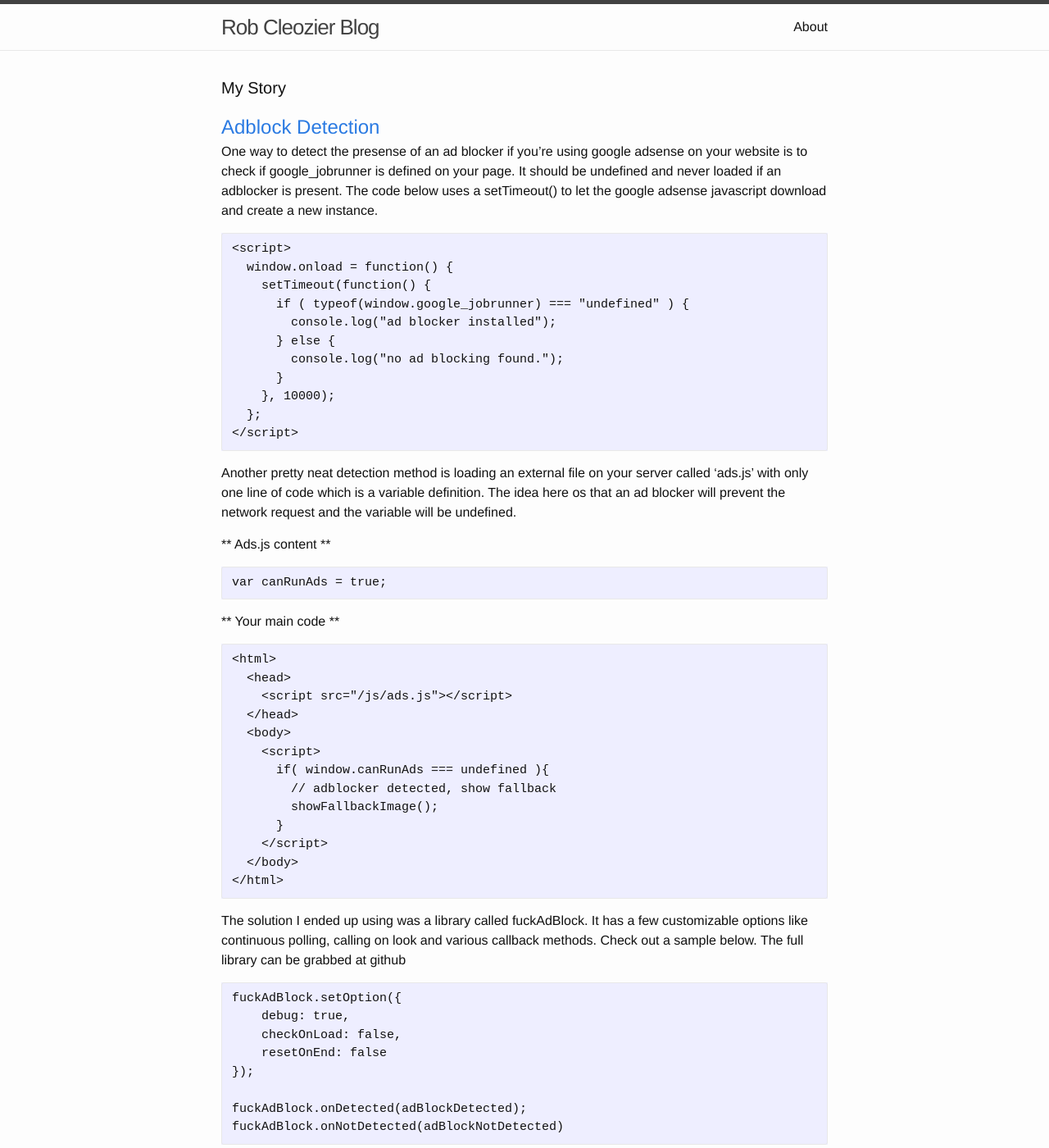
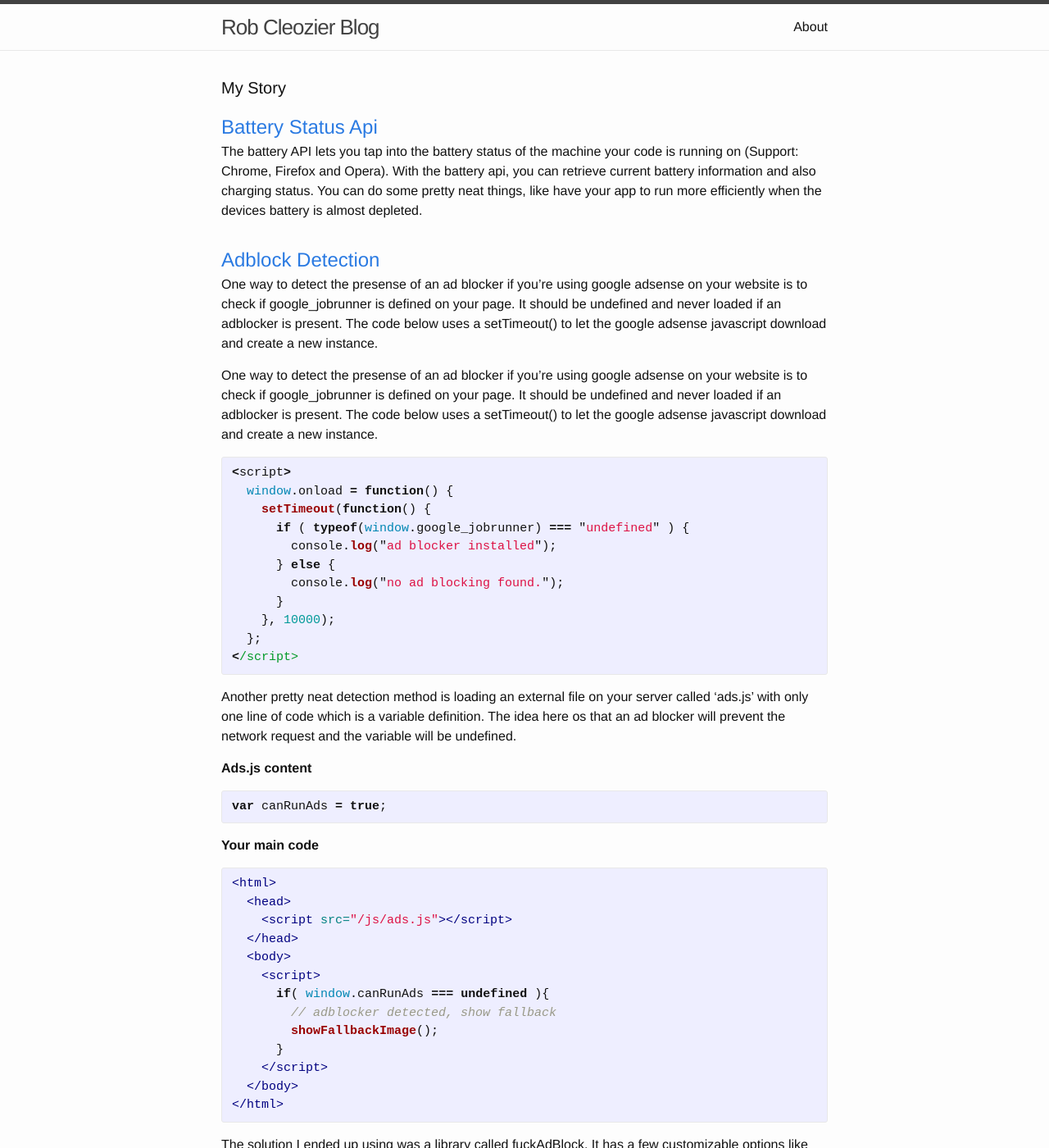
Before and after one commit to rcleozier/personal-site-jekyll, a Jekyll site: the page built from index.html, in a window 1280 px wide and 1400 px high. Shown: the whole window at 82% size. Built offline with Jekyll 4.4.1, drawn with Linux system fonts in a browser that asks for light colours; some of the changed text lies outside the part shown.

Commit message:
New posts. Deleted old post

```diff
--- a/_posts/2015-12-09-what-is-a-polyfill.markdown
+++ b/_posts/2015-12-09-what-is-a-polyfill.markdown
@@ -11,7 +11,7 @@
 
 A polyfill is added functionality that provides a fall back for features that may not be supported by a browser. If the browser doesn't support an Api, then the polyfill installs its own implementation. Also a polyfill can be written in another language and is not just limited to Javascript. A shim is often used interchangeably to define a polyfill but whats a shim?
 
-** A Shim **
+**A Shim**
 
 A shim, on the other hand, refers to any piece of code that performs interception of an API call and provides a layer of abstraction. It isn't necessarily restricted to a web application or HTML5/CSS3.
 
--- /dev/null
+++ b/_posts/2015-12-14-battery-status-api.markdown
@@ -0,0 +1,51 @@
+---
+layout: post
+title:  "Battery Status Api"
+date:   2015-12-14 7:16:00 -0500
+categories: javascript
+---
+
+The battery API lets you tap into the battery status of the machine your code is running on (Support: Chrome, Firefox and Opera). With the battery api, you can retrieve current battery information and also charging status.
+You can do some pretty neat things, like have your app to run more efficiently when the devices battery is almost depleted.
+
+##### Battery Promise
+
+{% highlight javascript %
+  navigator.getBattery().then(function(battery) {
+    // battery.chargingTime
+    // battery.dischargingTime
+    // battery.charging
+    // battery.level
+  });
+{% endhighlight %}
+
+
+##### Battery Events
+
+There are also  battery events that you can listen to. These events are for when the battery charging status has changed, battery level has changed, charging total time has changed and finally disacharging time has changed.
+
+{% highlight javascript %
+  // Charing time change
+  battery.addEventListener('chargingtimechange', function() {
+    // battery.chargingTime "seconds"
+  });
+
+  // Discharging time change
+  battery.addEventListener('dischargingtimechange', function() {
+    // battery.dischargingTime "seconds"
+  });
+
+  // Charging status has changed
+  battery.addEventListener('chargingchange', function() {
+     // battery.charging
+  });
+
+  // Charging level has changed
+  battery.addEventListener('levelchange', function() {
+    // battery.level
+  });
+{% endhighlight %}
+
+
+Read more about the battery status api below
+[Battery Status API](https://developer.mozilla.org/en-US/docs/Web/API/Battery_Status_API)
--- a/index.html
+++ b/index.html
@@ -10,6 +10,7 @@
   {% for post in site.posts %}
     <li>
       <a class="post-link" href="{{ post.url | prepend: site.baseurl }}">{{ post.title }}</a>
+      {{ post.excerpt }}
       {% assign foundImage = 0 %}
       {% assign images = post.content | split:"<img " %}
       {% for image in images %}
@@ -22,7 +23,6 @@
             {% endif %}
         {% endif %}
       {% endfor %}
-      {{ post.excerpt }}
     </li>
   {% endfor %}
   </ul>
```
Also changed, not shown: _posts/2015-12-10-adblock-detection.markdown (+10 -10 lines), about.md (+1 -1 lines).
